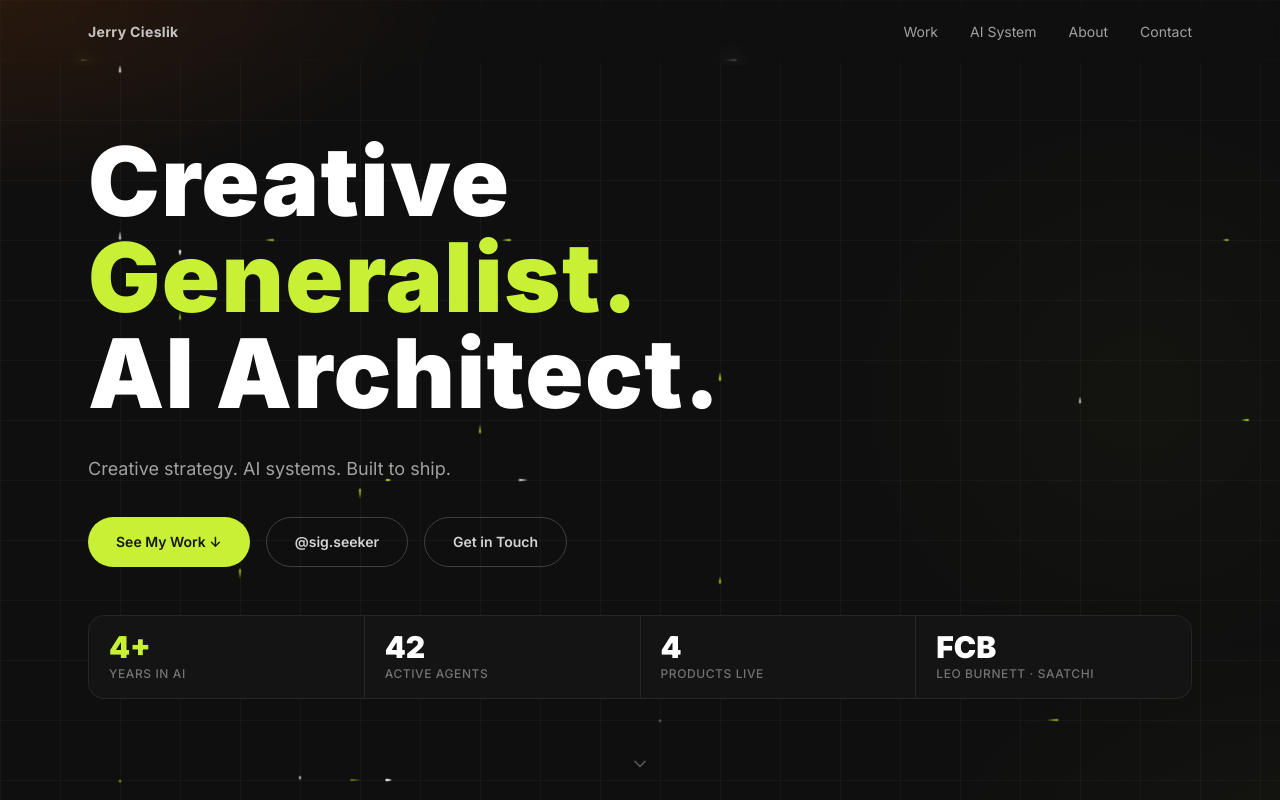
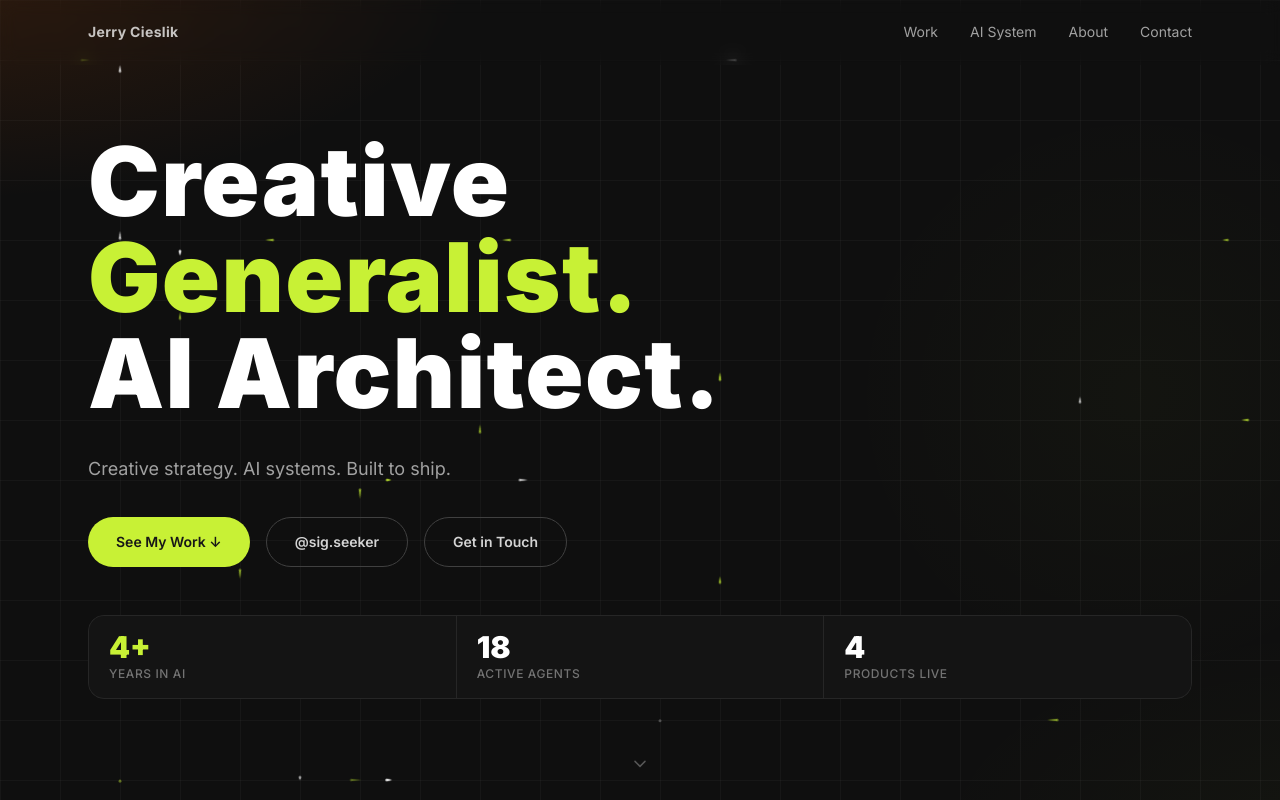
Before and after one commit to rekaldsi/digijerry-portfolio-ai, a React (Vite) app: page / in a window 1280 px wide. Shown: the top 800 px of the page. Built offline with nearby package versions, Linux system fonts and the light colour scheme.

Commit message:
fix: 42→18 agents, drop FCB stat slot, 3-col stats bar, fix footer easter egg

```diff
--- a/src/components/Footer.tsx
+++ b/src/components/Footer.tsx
@@ -13,7 +13,7 @@ export default function Footer() {
         @sig.seeker
       </a>
       <p className="text-neutral-400 text-xs mt-6">© 2026 Jerry Cieslik</p>
-      <p className="text-neutral-500 text-xs mt-2 italic">42 agents running. Zero of them know what time it is.</p>
+      <p className="text-neutral-500 text-xs mt-2 italic">18 agents running. Zero of them know what time it is.</p>
     </footer>
   )
 }
--- a/src/components/Hero.tsx
+++ b/src/components/Hero.tsx
@@ -6,9 +6,8 @@ const breathEase: Easing = 'easeInOut'
 
 const stats = [
   { value: '4+', label: 'Years in AI' },
-  { value: '42', label: 'Active agents' },
+  { value: '18', label: 'Active agents' },
   { value: '4', label: 'Products live' },
-  { value: 'FCB', label: 'Leo Burnett · Saatchi' },
 ]
 
 export default function Hero() {
@@ -133,7 +132,7 @@ export default function Hero() {
 
         {/* Stat strip */}
         <motion.div
-          className="grid grid-cols-2 sm:grid-cols-4 gap-px bg-neutral-800 rounded-2xl overflow-hidden border border-neutral-800"
+          className="grid grid-cols-3 gap-px bg-neutral-800 rounded-2xl overflow-hidden border border-neutral-800"
           initial={{ opacity: 0, y: 20 }}
           animate={{ opacity: 1, y: 0 }}
           transition={{ duration: 0.5, delay: 0.7 }}
```
